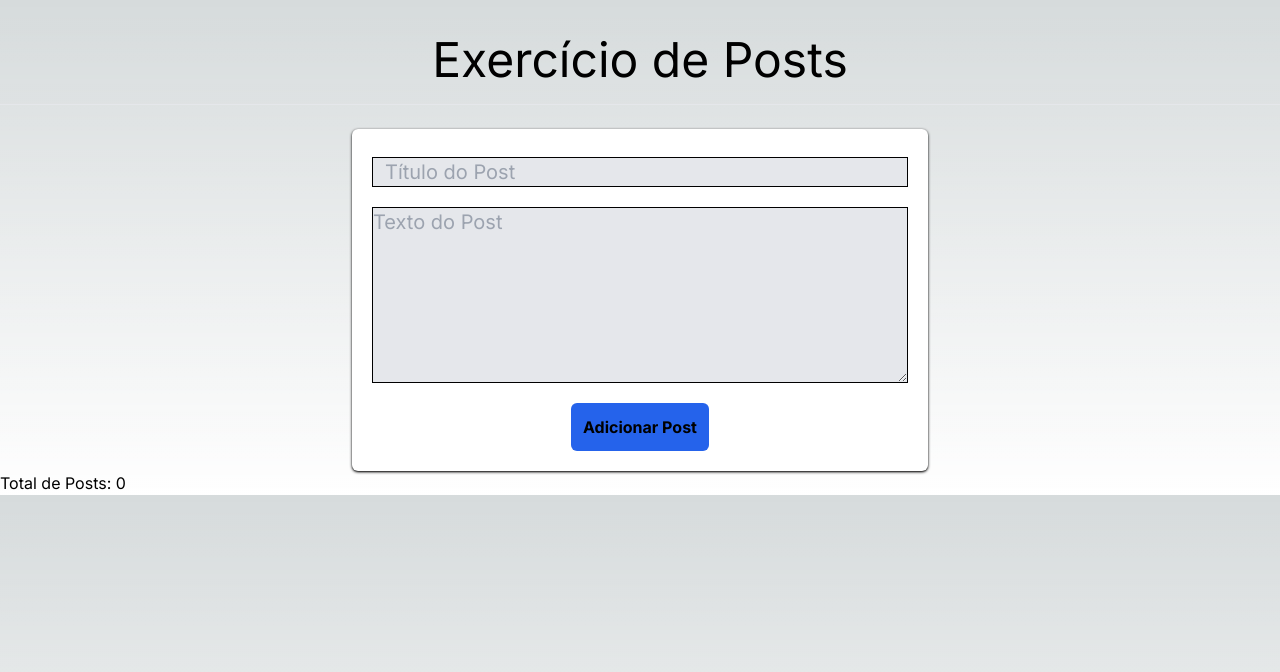
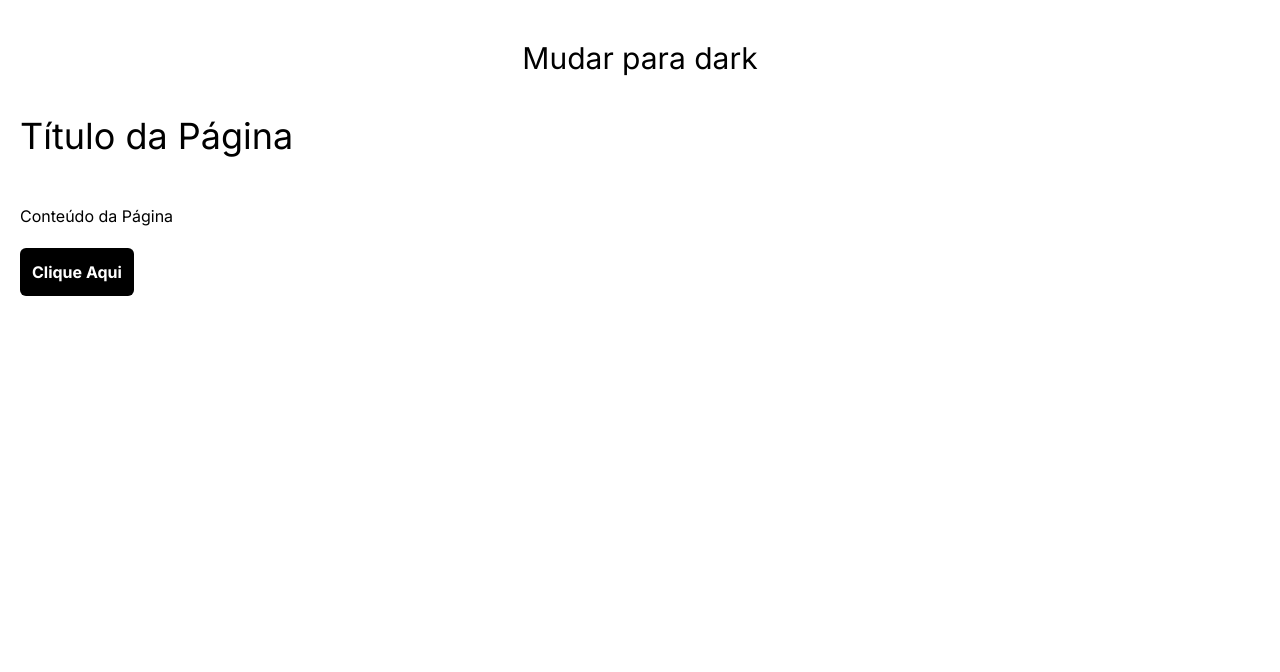
Before and after one commit to joseigorferreira/curso-b7web, a Next.js app in the folder react/react-primeiro-projeto/: page / in a window 1280 px wide. Shown: the top 672 px of the page. Built offline with nearby package versions, Linux system fonts and the light colour scheme.

Commit message:
Atualização

```diff
--- a/react/react-primeiro-projeto/src/app/page.tsx
+++ b/react/react-primeiro-projeto/src/app/page.tsx
@@ -1,12 +1,11 @@
 'use client'
 
-import { ExercicioPost } from "@/components/ExercicioPost";
-import { TelaLogin } from "@/components/TelaLogin";
+import { ExercicioDarkMode } from "@/components/ExercicioDarkMode";
 
 const Page = () => {
   return (
     <div className="">
-      <ExercicioPost></ExercicioPost>
+      <ExercicioDarkMode></ExercicioDarkMode>
     </div>
   );
 }
--- /dev/null
+++ b/react/react-primeiro-projeto/src/components/ExercicioDarkMode.tsx
@@ -0,0 +1,29 @@
+import { useEffect, useState } from "react";
+
+const DARK_ACTIVE = 'darkActiveContent'
+
+export const ExercicioDarkMode = () => {
+
+    const [darkActive, setDarkActive] = useState(JSON.parse(localStorage.getItem(DARK_ACTIVE)|| 'false'));
+
+    useEffect(() => {
+        localStorage.setItem(DARK_ACTIVE,JSON.stringify(darkActive))
+    }, [darkActive]);
+
+    return(
+        <div className={` ${darkActive ? 'bg-black text-white' : 'bg-white text-black'} w-screen h-screen `}>
+            <div className="flex justify-center p-10 text-3xl mx-5 ">
+                <button onClick={() => {setDarkActive(!darkActive)}} className={` ${darkActive ? 'text-white' : 'text-black'} `}>Mudar para {!darkActive ? 'dark' : 'light'}</button>
+            </div>
+            <div>
+                <h1 className="text-4xl pb-7 mx-5 ">Título da Página</h1>
+            </div>
+            <div className="m-5">
+                <h2>Conteúdo da Página</h2>
+            </div>
+            <div>
+                <button className={`p-3 ${darkActive ? 'bg-white text-black font-bold border-white rounded-md' : 'bg-black text-white font-bold border-black rounded-md '} mx-5 `}>Clique Aqui</button>
+            </div>
+        </div>
+    );
+}
--- /dev/null
+++ b/react/react-primeiro-projeto/src/context-demo/Post.ts
@@ -0,0 +1,5 @@
+export type Post = {
+    id: number;
+    title: string;
+    text: string;
+}
```
Also changed, not shown: react/react-primeiro-projeto/src/context-demo/PostContext.tsx (added, +32 -0 lines), react/react-primeiro-projeto/src/context-demo/postReducer.ts (added, +32 -0 lines).
